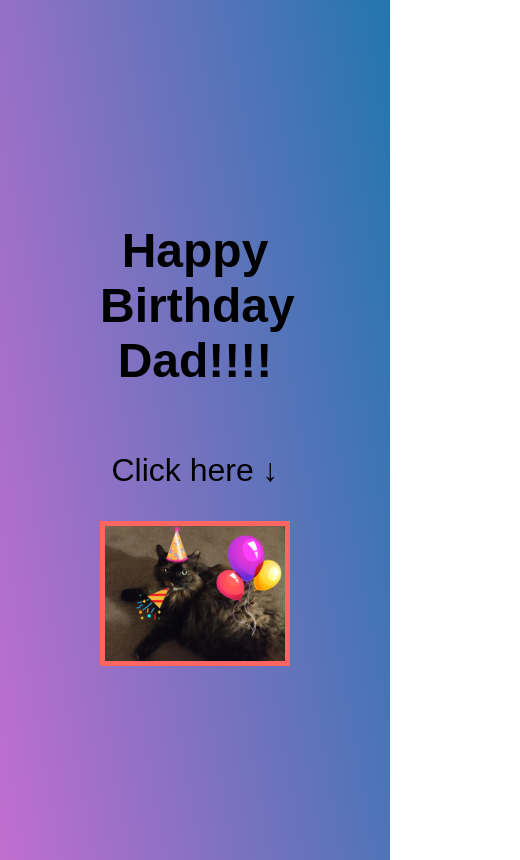
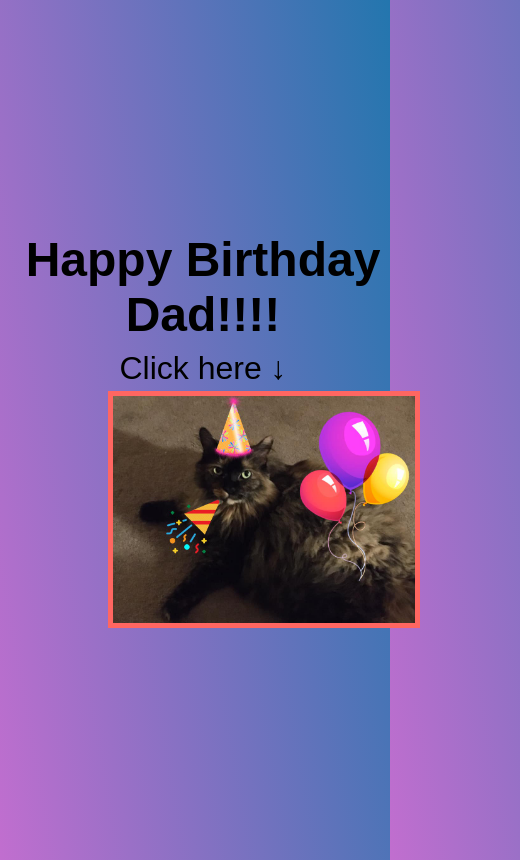
Before and after one commit to Anna-M-Thomas/dadbirthday, a plain HTML site: page index.html in a window 390 px wide. Shown: the whole page, 520 px wide, since content can reach past the window. Drawn offline with Linux system fonts and the light colour scheme.

Commit message:
Still trying to fix mobile placement

```diff
--- a/index.html
+++ b/index.html
@@ -16,7 +16,7 @@
 
 
     <section class="hero">
-    	<div id="clickdiv"><p>Click here ↓</p></div>
+    	<div id="clickdiv">Click here ↓</div>
       <img src="./src/scuffy.jpg">
     </section>
 
--- a/style.css
+++ b/style.css
@@ -12,8 +12,6 @@ html {
 body {
   font-family: sans-serif;
   font-size: 16px;
-  margin-left: 100px;
-  margin-right: 100px;
   background-image: linear-gradient(260deg, #2376ae 0%, #c16ecf 100%);
 }
 
@@ -23,30 +21,33 @@ body {
 
 #clickdiv {
   text-align: center;
+  font-size: 200%;
+  margin: 1%;
 }
 
 img {
-  width:100%;
+  width:80%;
   border: 5px solid rgb(255, 102, 97);
+  margin-left: 100px;
+  margin-right: 100px;
 }
 
 h1 {
   font-size: 300%;
-}
-
-p {
-  font-size: 200%;
+  margin: 1%;
 }
 
 .wrapper {
   max-width: 1000px;
+  height: 100vh;
+  width: 100vw;
   margin: 0 auto;
-  height: 100vh;
   display: flex;
   flex-direction: column;
-  justify-content: center;
 }
 
-@media all and (max-width:500px) {
-
+@media all and (max-width:800px) {
+  .wrapper {
+    justify-content: center;
+  }
 }
```
